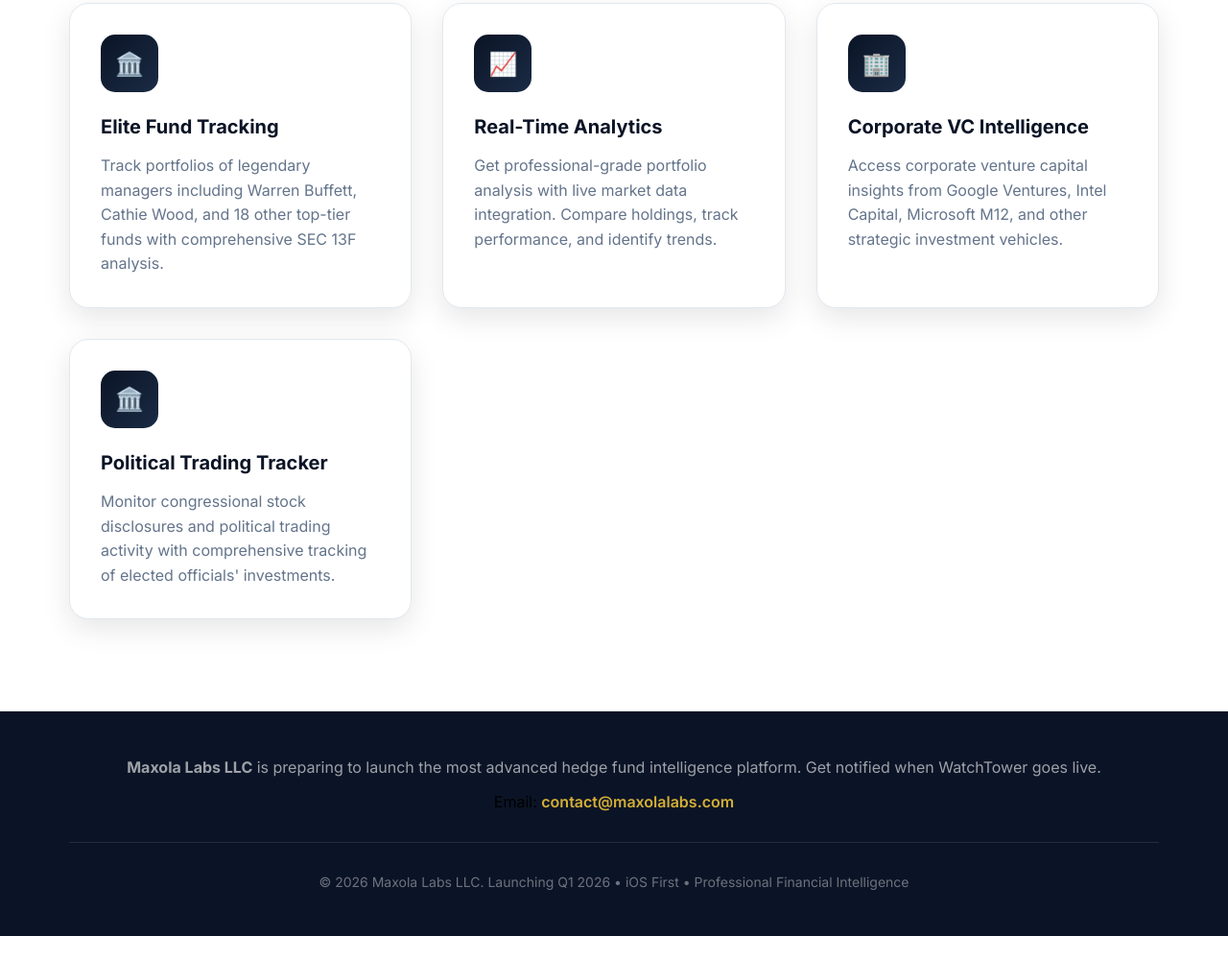
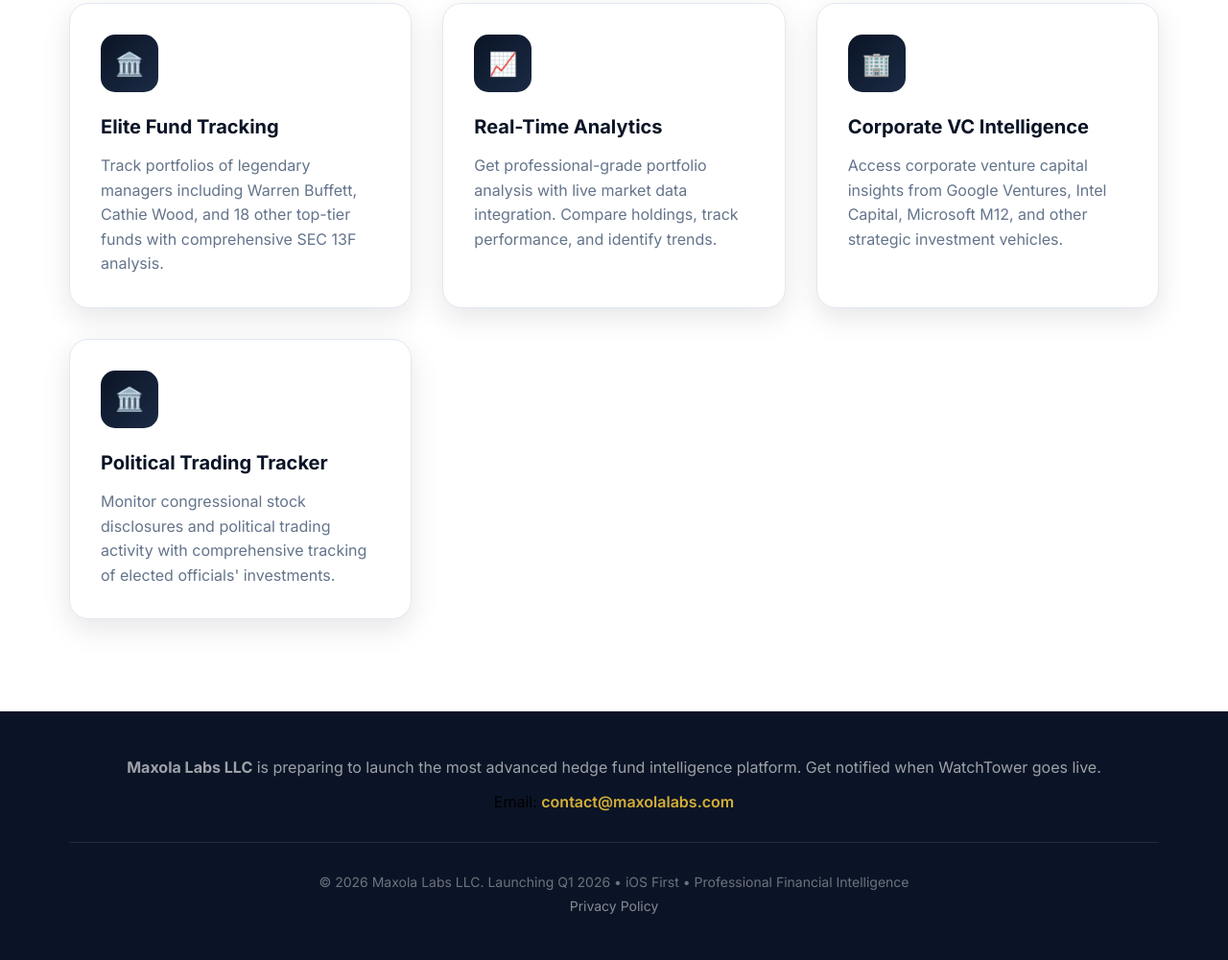
Before and after one commit to onyxpatel/maxolalabs.com, a plain HTML site: page index.html in a window 1280 px wide. Shown: the part 1094-2094 px from the top of the page at 96% size. Before the commit the page ends 2069 px from the top, so only its background shows below. Drawn offline with Linux system fonts and the light colour scheme.

Commit message:
Update footer with additional information and link

```diff
--- a/index.html
+++ b/index.html
@@ -594,6 +594,8 @@
     </div>
     <div class="footer-bottom">
       &copy; 2026 Maxola Labs LLC. Launching Q1 2026 • iOS First • Professional Financial Intelligence
+      <br>
+      <a href="/privacy.html" style="color: rgba(255, 255, 255, 0.5); text-decoration: none; margin-top: 0.5rem; display: inline-block;">Privacy Policy</a>
     </div>
   </div>
 </footer>
```
Lines whose indentation alone changed are shown as unchanged.
